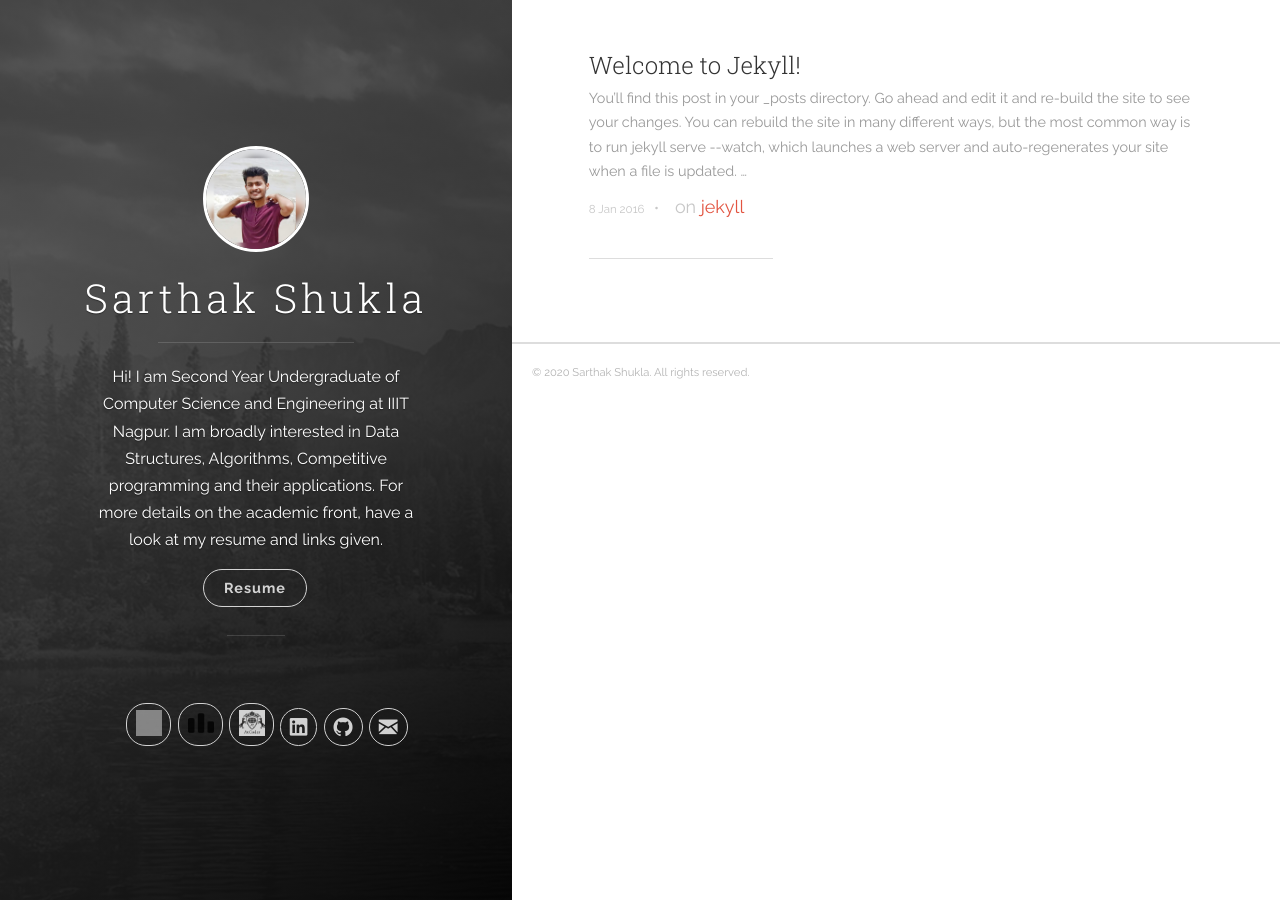
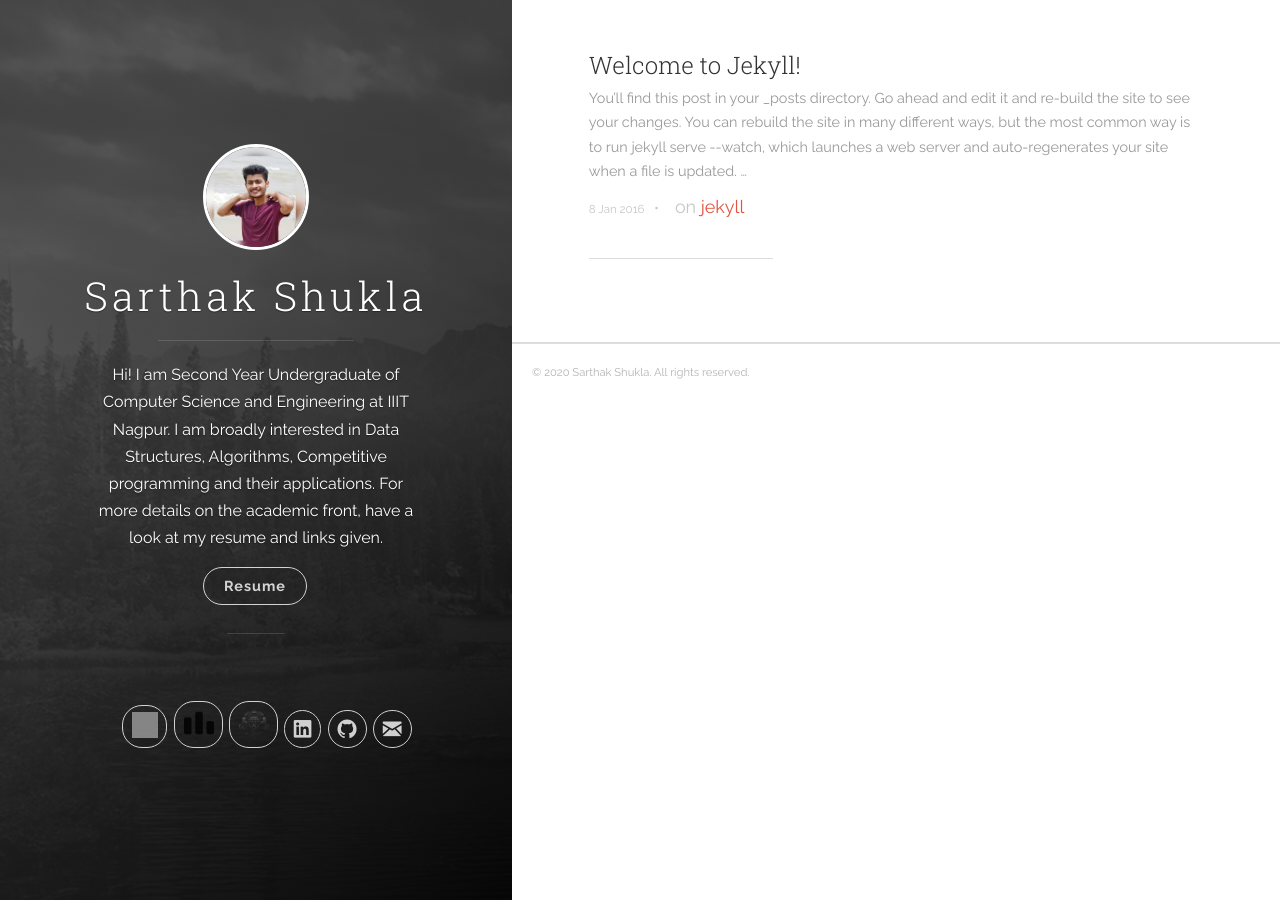
Before and after one commit to sarthakeddy/sarthakeddy.github.io, a Jekyll site: the page built from index.html, in a window 1280 px wide. Built offline with Jekyll 4.4.1, drawn with Linux system fonts in a browser that asks for light colours; the list of posts is cut into pages by our own code; grey boxes are pictures that could not be loaded.

Commit message:
Changed layout

```diff
--- a/_includes/header.html
+++ b/_includes/header.html
@@ -7,13 +7,13 @@
   <div class="panel-main">
 
     <div class="panel-main__inner panel-inverted">
-    <div class="panel-main__content" font-size="25px">
+    <div class="panel-main__content">
       <img src="{{ site.baseurl }}/images/profile.jpeg" class="user-image" alt="My Profile Photo">
         <a href="{{ site.baseurl }}/" title="link to home of {{ site.title }}">
           <h1 class="panel-cover__title panel-title">{{ site.title }}</h1>
         </a>
         <hr class="panel-cover__divider">
-        <p class="panel-cover__description">{{ site.description }}</p>
+        <p class="panel-cover__description"  font-size="25px">{{ site.description }}</p>
         <nav class="cover-navigation cover-navigation--primary">
             <ul class="navigation">
               <li class="navigation__item"><a href="resume.pdf" title="link to resume" class="resume-button">Resume</a></li>
@@ -41,7 +41,7 @@
               <!-- Codeforces -->
               <li class="navigation__item">
                 <a href="https://codeforces.com/profile/{{ site.author.codeforces_username }}" title="{{ site.author.codeforces_username }} on Codeforces" target="_blank">
-                  <img src="{{ site.baseurl }}/images/for.png" height="26" width="26">
+                  <img src="{{ site.baseurl }}/images/for.png" height="30" width="30">
                   <span class="label">Codeforces</span>
                 </a>
               </li>
@@ -51,7 +51,7 @@
               <!-- Atcoder -->
               <li class="navigation__item">
                 <a href="https://atcoder.jp/users/{{ site.author.atcoder_username }}" title="{{ site.author.atcoder_username }} on Atcoder" target="_blank">
-                  <img src="{{ site.baseurl }}/images/atcoder.png" height="26" width="26">
+                  <img src="{{ site.baseurl }}/images/avatar.png" height="30" width="30">
                   <span class="label">Atcoder</span>
                 </a>
               </li>
@@ -61,7 +61,7 @@
               <!-- LinkedIn -->
               <li class="navigation__item">
                 <a href="https://www.linkedin.com/in/{{ site.author.linkedin_username }}" title="{{ site.author.linkedin_username }} on LinkedIn" target="_blank">
-                  <i class="icon icon-social-linkedin" height="26" width="26"></i>
+                  <i class="icon icon-social-linkedin" height="30" width="30"></i>
                   <span class="label">LinkedIn</span>
                 </a>
               </li>
@@ -71,7 +71,7 @@
               <!-- GitHub -->
               <li class="navigation__item">
                 <a href="https://www.github.com/{{ site.author.github_username }}" title="{{ site.author.github_username }} on GitHub" target="_blank">
-                  <i class="icon icon-social-github" height="26" width="26"></i>
+                  <i class="icon icon-social-github" height="30" width="30"></i>
                   <span class="label">GitHub</span>
                 </a>
               </li>
@@ -81,7 +81,7 @@
               <!-- Email -->
               <li class="navigation__item">
                 <a href="mailto:{{ site.author.email }}" title="Email {{ site.author.email }}" target="_blank">
-                  <i class="icon icon-mail" height="26" width="26"></i>
+                  <i class="icon icon-mail" height="30" width="30"></i>
                   <span class="label">Email</span>
                 </a>
               </li>
```
Also changed, not shown: images/avatar.png (added).
